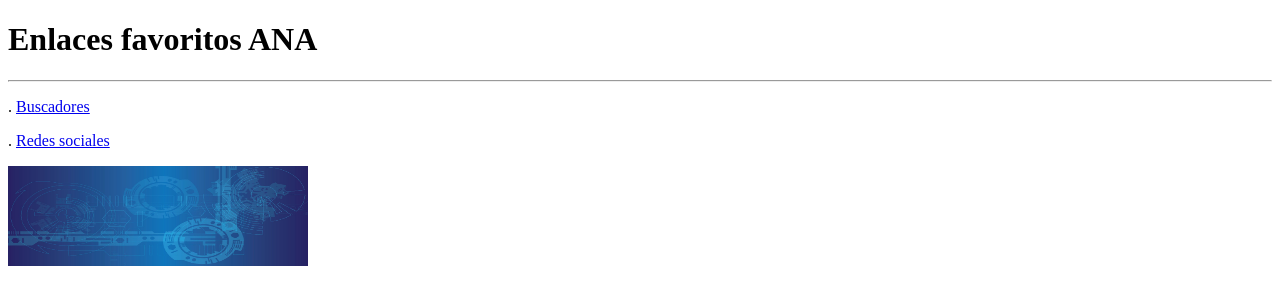
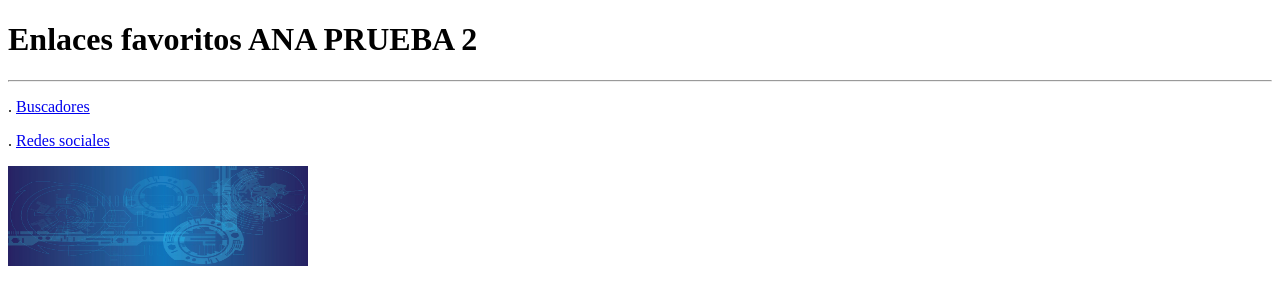
Before and after one commit to ana-martos/ana-martos.github.io, a plain HTML site: page index.html in a window 1280 px wide. Drawn offline with Linux system fonts and the light colour scheme.

Commit message:
Add files via upload
Intento 2º de cambiar texto inicial

```diff
--- a/index.html
+++ b/index.html
@@ -5,7 +5,7 @@
      <title>Lista de enlaces favoritos</title>
    </head>
    <body>
-     <h1>Enlaces favoritos ANA</h1>
+     <h1>Enlaces favoritos ANA PRUEBA 2</h1>
      <hr>
      <p>. <a href="buscadores.html">Buscadores</a></p>
      <p>. <a href="redes-sociales.html">Redes sociales</a></p>
```
